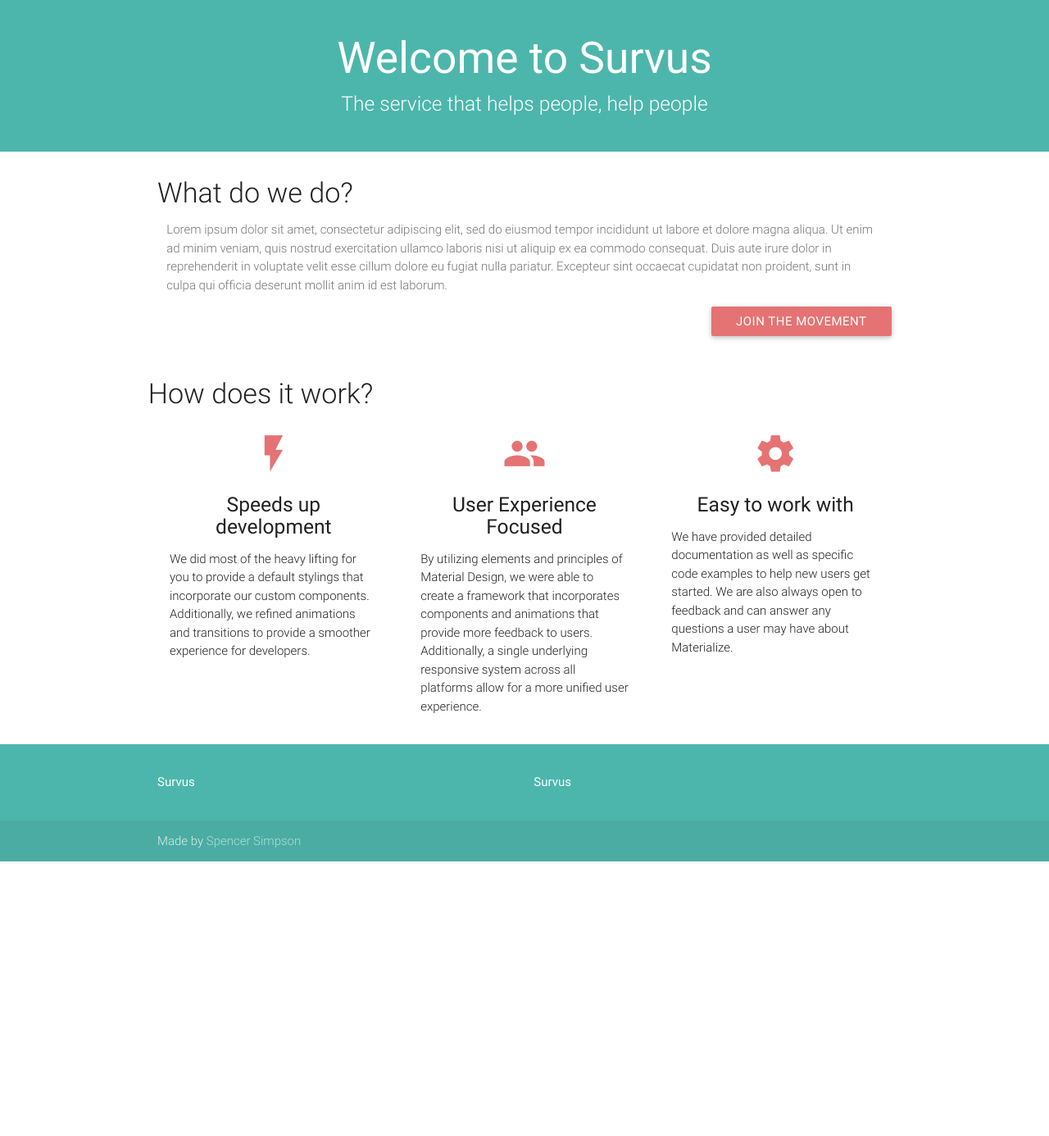
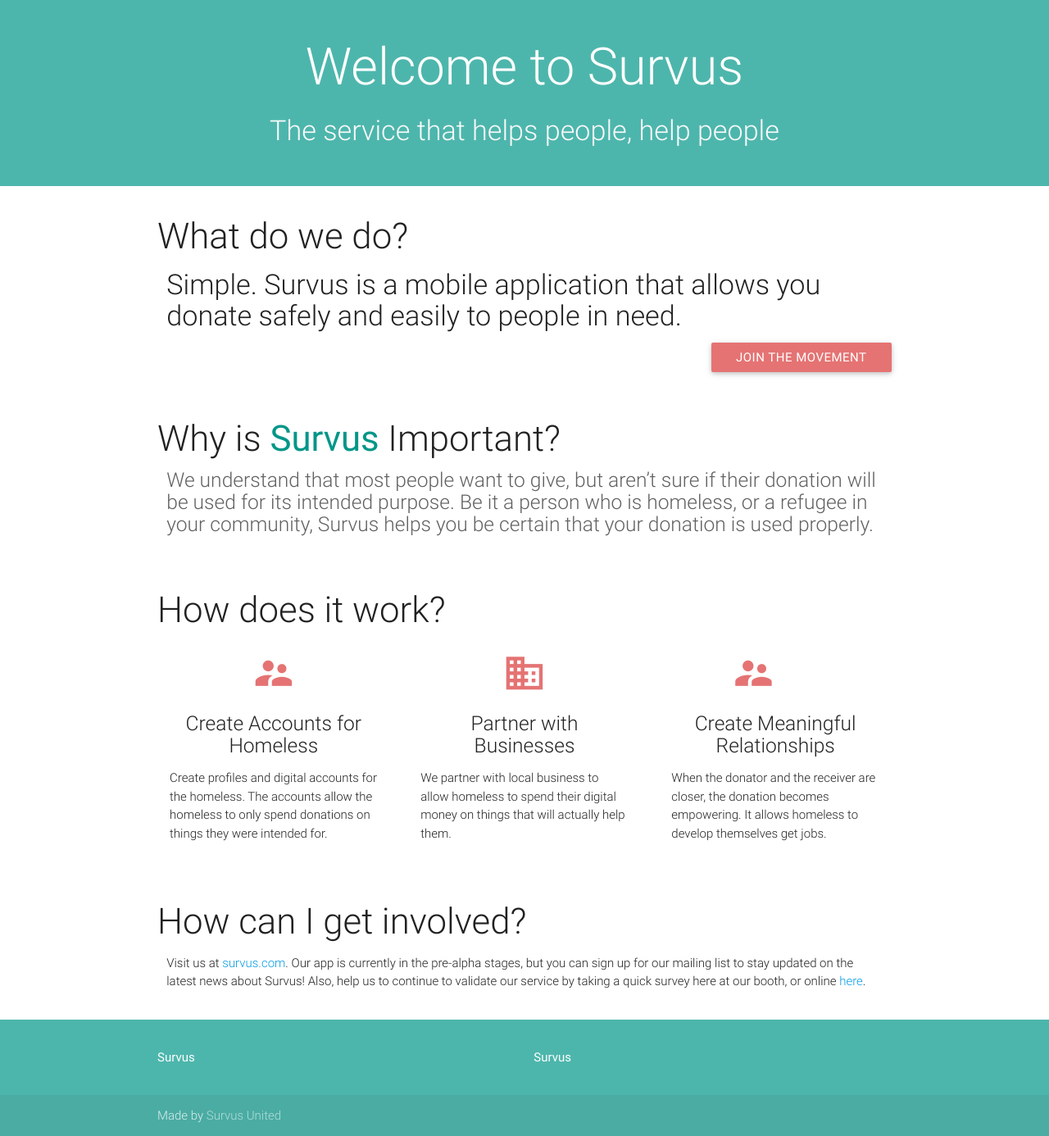
Before and after one commit to spencerjsimpson/survus, a Node server app: page / in a window 1280 px wide. Shown: the whole page at 82% size. Before the commit the page ends 1051 px from the top, so only its background shows below. Run offline with Node 20, Linux system fonts and the light colour scheme; some libraries are stand-ins or nearby versions.

Commit message:
updated the content of paragraphs

```diff
--- a/public/index.html
+++ b/public/index.html
@@ -5,15 +5,15 @@
 	<!-- Compiled and minified CSS -->
   <link rel="stylesheet" href="https://cdnjs.cloudflare.com/ajax/libs/materialize/0.97.7/css/materialize.min.css">
 
-	<!-- Compiled and minified JavaScript -->
-	<script src="https://cdnjs.cloudflare.com/ajax/libs/materialize/0.97.7/js/materialize.min.js"></script>
+	<!-- Including Google Icons -->
 
-	<!-- Including Google Icons -->
 	<link href="https://fonts.googleapis.com/icon?family=Material+Icons" rel="stylesheet">
 
-	<!-- Local CSS Dependencies -->
+	<!-- Native CSS Dependencies -->
 	<link href="stylesheets/style.css" rel="stylesheet" type="text/css">
 
+	<!-- Let's browser know that this website is optimized for mobile -->
+	<meta name="viewport" content="width=device-width, initial-scale=1">
 </head>
 <body>
 
@@ -43,9 +43,9 @@
 	    <div class="container">
 	      <div class="row">
 	      	<div class="col s12">
-	      		<h2 class="header center">Welcome to Survus</h2>
+	      		<h1 class="header center white-text light">Welcome to Survus</h1>
 	      		<!-- <h5 class="header center light grey-text text-darken-1">The service that helps people, help people</h5> -->
-	      		<h5 class="header center light white-text">The service that helps people, help people</h5>
+	      		<h4 class="header center light grey-text text-lighten-5">The service that helps people, help people</h4>
 	        </div>
         </div> <!-- row -->
     	</div> <!-- container -->
@@ -53,12 +53,13 @@
 
         <!-- <div class="divider"></div> -->
 
+    <!-- WHAT DO WE DO? -->
 	  <div class="section no-pad-bot">
 	    <div class="container">
         <div class="row">
 	      	<div class="col s12">
-	      		<h4 class="header light" style="margin-bottom:0px;">What do we do?</h4>
-	      		<p class="header col s12 valign light grey-text text-darken-1">Lorem ipsum dolor sit amet, consectetur adipiscing elit, sed do eiusmod tempor incididunt ut labore et dolore magna aliqua. Ut enim ad minim veniam, quis nostrud exercitation ullamco laboris nisi ut aliquip ex ea commodo consequat. Duis aute irure dolor in reprehenderit in voluptate velit esse cillum dolore eu fugiat nulla pariatur. Excepteur sint occaecat cupidatat non proident, sunt in culpa qui officia deserunt mollit anim id est laborum.</p>
+	      		<h3 class="header light" style="margin-bottom:0px;">What do we do?</h3>
+	      		<h4 class="header col s12 light ">Simple. Survus is a mobile application that allows you donate safely and easily to people in need.</h4>
 	        </div>
 	        <div class="col s12">
 	        	<div class="right-align">
@@ -69,41 +70,69 @@
     	</div> <!-- container -->
 	  </div> <!-- section -->
 
-				<!-- Service Information -->
+      <!-- WHY IS SURVUS IMPORTANT? -->
+	  <div class="section no-pad-bot">
+	    <div class="container">
+        <div class="row">
+	      	<div class="col s12">
+	      		<h3 class="header light" style="margin-bottom:0px;">Why is <strong>Survus</strong> Important?</h3>
+	      		<h5 class="header col s12 grey-text text-darken-2 light ">We understand that most people want to give, but aren’t sure if their donation will be used for its intended purpose. Be it a person who is homeless, or a refugee in your community, Survus helps you be certain that your donation is used properly.</h5>
+	        </div>
+        </div> <!-- row -->
+    	</div> <!-- container -->
+	  </div> <!-- section -->
+
+		<!-- HOW DOES IT WORK? -->
 		<div class="section no-pad-bot">
 	    <div class="container">
 	      <div class="row">
 
 	      	<!-- Section Header -->
-	      	<h4 class="header light" style="margin-bottom:0px;">How does it work?</h4>
-
+	      	<div class="col s12">
+	      		<h3 class="header light" style="margin-bottom:0px;">How does it work?</h3>
+	      	</div>
 	        <div class="col s12 m4">
 	          <div class="icon-block">
-	            <h2 class="center"><i class="material-icons">flash_on</i></h2>
-	            <h5 class="center">Speeds up development</h5>
-	            <p class="light">We did most of the heavy lifting for you to provide a default stylings that incorporate our custom components. Additionally, we refined animations and transitions to provide a smoother experience for developers.</p>
+	            <h2 class="center"><i class="material-icons">supervisor_account</i></h2>
+	            <h5 class="center light">Create Accounts for Homeless</h5>
+	            <p class="light">Create profiles and digital accounts for the homeless. The accounts allow the homeless to only spend donations on things they were intended for.</p>
 	          </div> <!-- icon block -->
 	        </div> <!-- column -->
 
 	        <div class="col s12 m4">
 	          <div class="icon-block">
-	            <h2 class="center"><i class="material-icons">group</i></h2>
-	            <h5 class="center">User Experience Focused</h5>
-	            <p class="light">By utilizing elements and principles of Material Design, we were able to create a framework that incorporates components and animations that provide more feedback to users. Additionally, a single underlying responsive system across all platforms allow for a more unified user experience.</p>
+	            <h2 class="center"><i class="material-icons">business</i></h2>
+	            <h5 class="center light">Partner with Businesses</h5>
+	            <p class="light">We partner with local business to allow homeless to spend their digital money on things that will actually help them.</p>
 	          </div> <!-- icon block -->
 	        </div> <!-- column -->
 
 	        <div class="col s12 m4">
 	          <div class="icon-block">
-	            <h2 class="center"><i class="material-icons">settings</i></h2>
-	            <h5 class="center">Easy to work with</h5>
-	            <p class="light">We have provided detailed documentation as well as specific code examples to help new users get started. We are also always open to feedback and can answer any questions a user may have about Materialize.</p>
+	            <h2 class="center"><i class="material-icons">supervisor_accounts</i></h2>
+	            <h5 class="center light">Create Meaningful Relationships</h5>
+	            <p class="light">When the donator and the receiver are closer, the donation becomes empowering. It allows homeless to develop themselves get jobs.</p>
 	          </div> <!-- icon block -->
-	        </div> <!-- column -->
+	        </div> <!-- col -->
 
 	      </div> <!-- row -->
 	    </div> <!-- container -->
 	  </div> <!-- section -->
+
+	  <!-- HOW CAN I GET INVOLVED? -->
+	  <div class="section no-pad-bot">
+	    <div class="container">
+        <div class="row">
+	      	<div class="col s12">
+	      		<h3 class="header light" style="margin-bottom:0px;">How can I get involved?</h3>
+	      		<p class="header col s12 valign light">	Visit us at <a href="">survus.com</a>. Our app is currently in the pre-alpha stages, but you can sign up for our mailing list to stay updated on the latest news about Survus!
+
+						Also, help us to continue to validate our service by taking a quick survey here at our booth, or online <a href="">here</a>.</p>
+	        </div> <!-- col -->
+        </div> <!-- row -->
+    	</div> <!-- container -->
+	  </div> <!-- section -->
+
 	</main>
 
 	<!-- Footer -->
@@ -120,10 +149,13 @@
 		</div>
 		<div class="footer-copyright">
       <div class="container">
-      Made by <a class="teal-text text-lighten-4" href="http://materializecss.com">Spencer Simpson</a>
+      Made by <a class="teal-text text-lighten-4" href="http://materializecss.com">Survus United</a>
       </div>
     </div>
 	</footer>
 
+	<!-- Compiled and minified JavaScript and JQuery-->
+	<script type="text/javascript" src="https://code.jquery.com/jquery-2.1.1.min.js"></script>
+	<script src="https://cdnjs.cloudflare.com/ajax/libs/materialize/0.97.7/js/materialize.min.js"></script>
 </body>
 </html>
--- a/public/stylesheets/style.css
+++ b/public/stylesheets/style.css
@@ -25,11 +25,21 @@ Include it last when you load the CSS files.*/
 	background-color: #4db6ac;
 }
 
-#banner .container .row .col h2 {
+#banner .container .row .col .h1 {
 	color: white;
 	margin-bottom: 0px;
 }
 
-#banner .container .row .col h4 {
+strong {
+	/*color: #4db6ac;*/
+	color: #009688;
+	font-weight: 400;
+}
+
+/*p {
+	font-size: 15px;
+}*/
+
+/*#banner .container .row .col h4 {
 	color: white;
-}
+}*/
```
